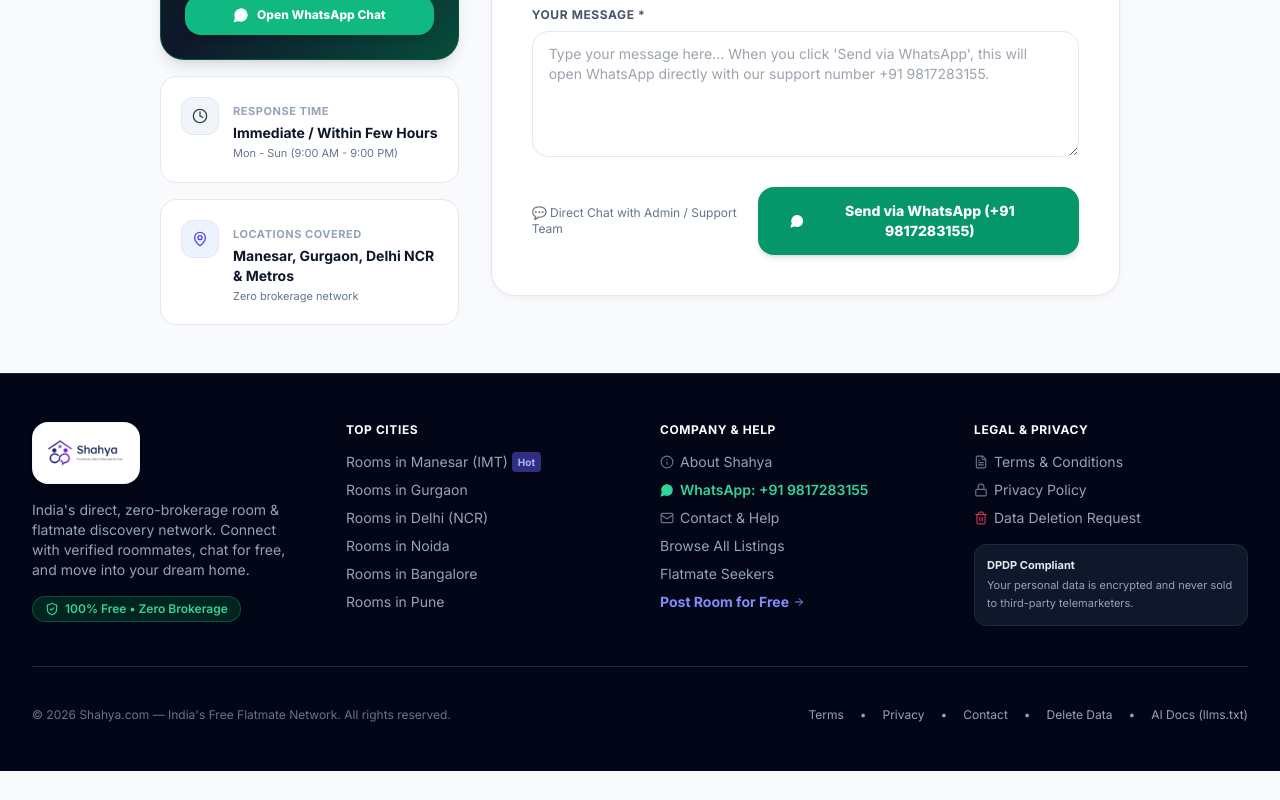
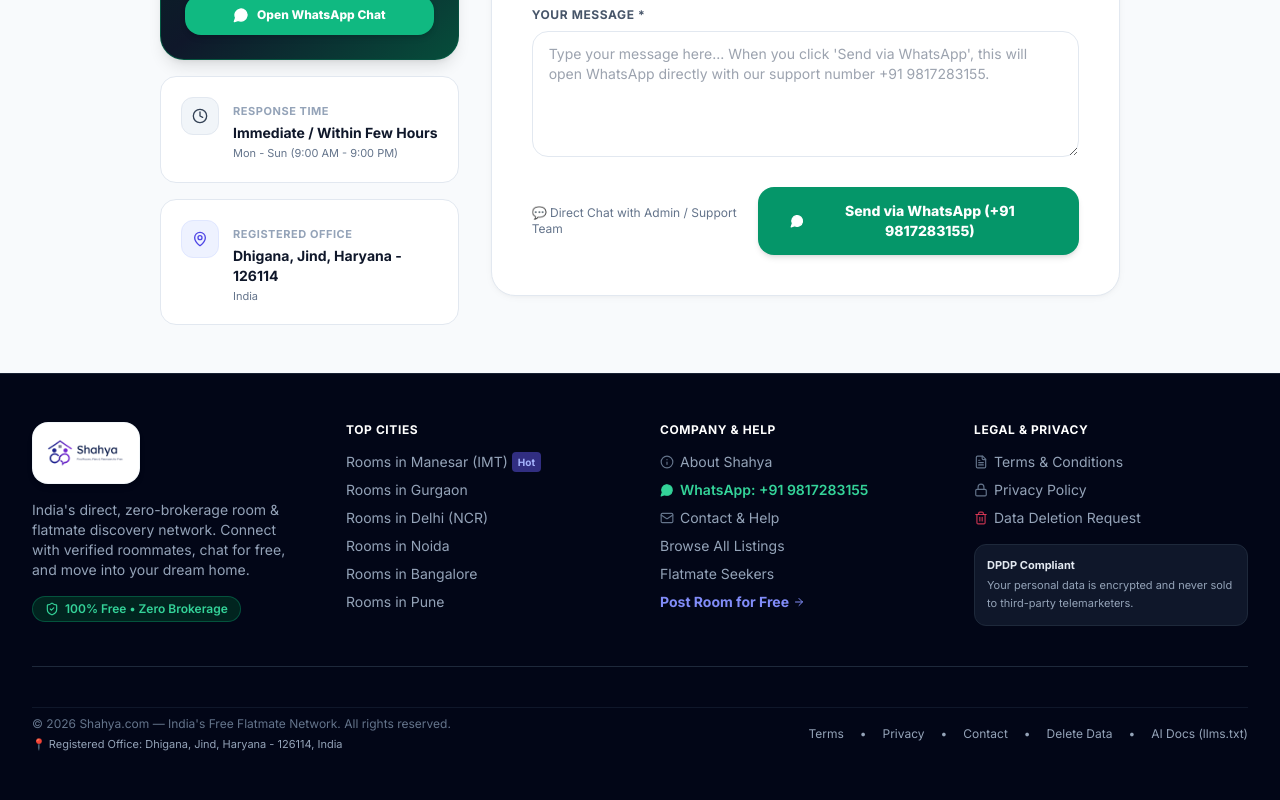
Before and after one commit to anujrohillaa/shahya, a Next.js app: page /contact in a window 1280 px wide. Shown: the part 495-1295 px from the top of the page. Before the commit the page ends 1266 px from the top, so only its background shows below. Built offline with nearby package versions, Linux system fonts and the light colour scheme; no server answers.

Commit message:
Feat: Add official registered address (Dhigana, Jind, Haryana - 126114) to Contact, Footer, Schema.org and Legal pages

```diff
--- a/src/app/contact/page.tsx
+++ b/src/app/contact/page.tsx
@@ -93,15 +93,17 @@
               </div>
             </div>
 
-            {/* Coverage Areas */}
+            {/* Registered Address */}
             <div className="bg-white p-5 rounded-2xl border border-slate-200 shadow-xs flex items-start gap-3.5">
-              <div className="p-2.5 rounded-xl bg-brand-50 text-brand-600 border border-brand-100 flex-shrink-0">
+              <div className="p-2.5 rounded-xl bg-indigo-50 text-indigo-600 border border-indigo-100 flex-shrink-0">
                 <MapPin className="w-4 h-4" />
               </div>
               <div className="space-y-0.5">
-                <span className="text-[11px] font-bold uppercase tracking-wider text-slate-400">Locations Covered</span>
-                <p className="text-xs sm:text-sm font-bold text-slate-900">Manesar, Gurgaon, Delhi NCR & Metros</p>
-                <p className="text-[11px] text-slate-500">Zero brokerage network</p>
+                <span className="text-[11px] font-bold uppercase tracking-wider text-slate-400">Registered Office</span>
+                <p className="text-xs sm:text-sm font-bold text-slate-900 leading-snug">
+                  Dhigana, Jind, Haryana - 126114
+                </p>
+                <p className="text-[11px] text-slate-500">India</p>
               </div>
             </div>
           </div>
--- a/src/app/privacy/page.tsx
+++ b/src/app/privacy/page.tsx
@@ -105,6 +105,9 @@
             <p>
               For any questions, grievances, or privacy inquiries, contact our Privacy & Support Team directly on WhatsApp at <strong>+91 9817283155</strong> or submit an inquiry on our <Link href="/contact" className="text-brand-600 underline font-semibold">Contact Page</Link>.
             </p>
+            <p className="text-xs text-slate-500 pt-1">
+              <strong>Registered Office:</strong> Dhigana, Jind, Haryana - 126114, India.
+            </p>
           </section>
 
         </div>
--- a/src/app/terms/page.tsx
+++ b/src/app/terms/page.tsx
@@ -106,9 +106,12 @@
           </section>
 
           <section className="space-y-2 border-t border-slate-100 pt-4">
-            <h2 className="text-base sm:text-lg font-bold text-slate-900">8. Contact & Support</h2>
+            <h2 className="text-base sm:text-lg font-bold text-slate-900">8. Contact & Registered Office</h2>
             <p>
               If you have any questions regarding these Terms, please contact our support team directly via WhatsApp on <strong>+91 9817283155</strong> or visit our <Link href="/contact" className="text-brand-600 underline font-semibold">Contact Page</Link>.
+            </p>
+            <p className="text-xs text-slate-500 pt-1">
+              <strong>Registered Office:</strong> Dhigana, Jind, Haryana - 126114, India.
             </p>
           </section>
 
--- a/src/components/Footer.tsx
+++ b/src/components/Footer.tsx
@@ -147,11 +147,16 @@
 
         </div>
 
-        {/* Bottom Bar: Copyright & Compliance */}
-        <div className="flex flex-col sm:flex-row items-center justify-between text-xs text-slate-500 gap-4">
-          <p>© {new Date().getFullYear()} Shahya.com — India's Free Flatmate Network. All rights reserved.</p>
+        {/* Bottom Bar: Copyright, Registered Address & Compliance */}
+        <div className="flex flex-col sm:flex-row items-center justify-between text-xs text-slate-500 gap-4 pt-2 border-t border-slate-900">
+          <div className="space-y-1 text-center sm:text-left">
+            <p>© {new Date().getFullYear()} Shahya.com — India's Free Flatmate Network. All rights reserved.</p>
+            <p className="text-[11px] text-slate-400">
+              📍 Registered Office: Dhigana, Jind, Haryana - 126114, India
+            </p>
+          </div>
 
-          <div className="flex flex-wrap items-center gap-4 text-xs text-slate-400">
+          <div className="flex flex-wrap items-center justify-center gap-3 sm:gap-4 text-xs text-slate-400">
             <Link href="/terms" className="hover:text-white transition-colors">Terms</Link>
             <span>•</span>
             <Link href="/privacy" className="hover:text-white transition-colors">Privacy</Link>
--- a/src/components/JsonLd.tsx
+++ b/src/components/JsonLd.tsx
@@ -20,6 +20,22 @@
   name: 'Shahya',
   url: baseUrl,
   logo: `${baseUrl}/icon.png`,
+  telephone: '+91-9817283155',
+  contactPoint: {
+    '@type': 'ContactPoint',
+    telephone: '+91-9817283155',
+    contactType: 'customer support',
+    areaServed: 'IN',
+    availableLanguage: ['en', 'hi'],
+  },
+  address: {
+    '@type': 'PostalAddress',
+    streetAddress: 'Dhigana',
+    addressLocality: 'Jind',
+    addressRegion: 'Haryana',
+    postalCode: '126114',
+    addressCountry: 'IN',
+  },
   description: 'India\'s Direct Zero-Brokerage Flatmate & Room Finder Network.',
   sameAs: [
     'https://twitter.com/shahya_app',
```
